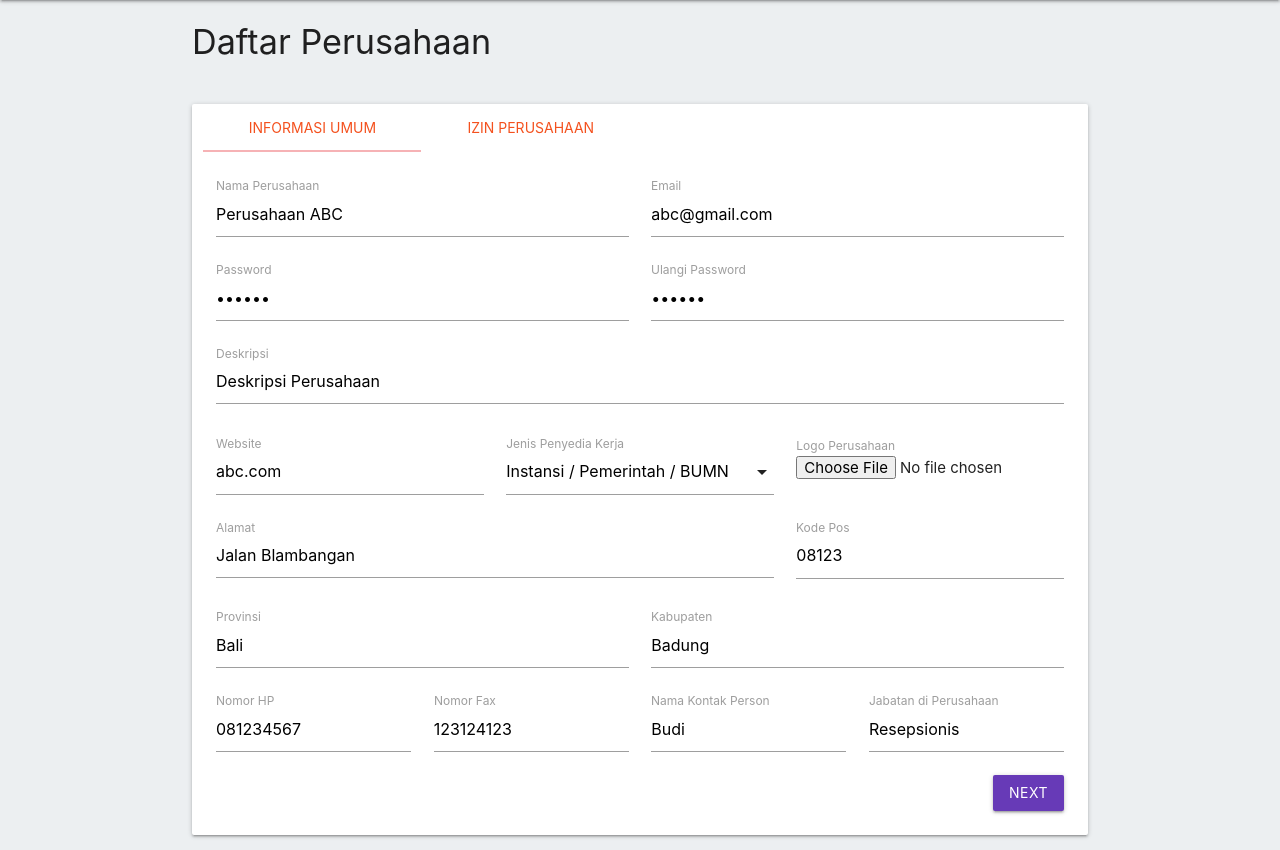
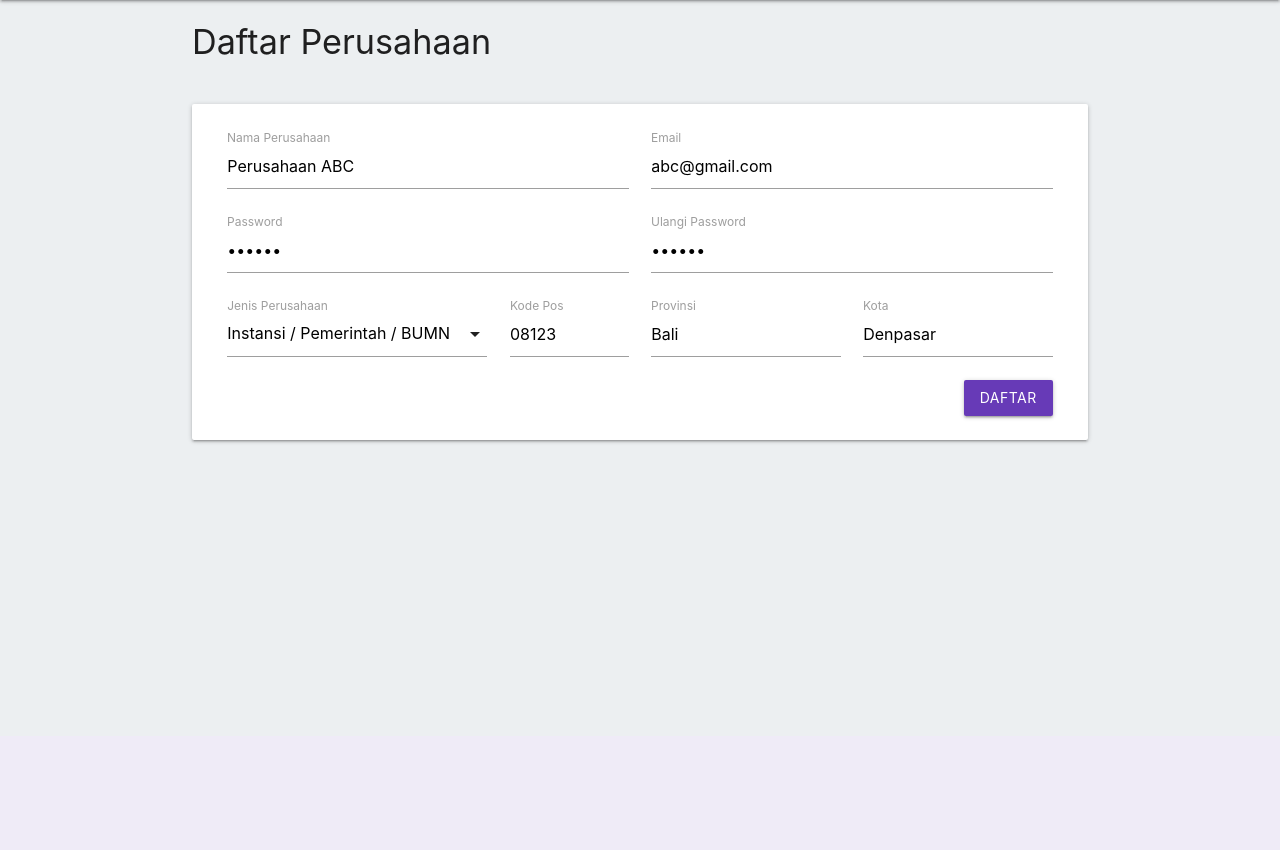
Before and after one commit to gungdesurya/yuda, a CodeIgniter app: page /yuda/daftar/perusahaan in a window 1280 px wide. Shown: the part 64-914 px from the top of the page. After the commit the page ends 508 px from the top, so only its background shows below. Run offline with CodeIgniter, Linux system fonts and the light colour scheme; some libraries are stand-ins or nearby versions.

Commit message:
new db update

```diff
--- a/application/controllers/Daftar.php
+++ b/application/controllers/Daftar.php
@@ -77,55 +77,18 @@ class Daftar extends CI_Controller
 
   public function submitPerusahaan()
   {
-    $config['upload_path'] = "./uploads/logo";
-    $config['allowed_types'] = 'gif|jpg|png';
-    $config['encrypt_name'] = TRUE;
-
-    $this->load->library('upload');
-    $this->upload->initialize($config);
-
     $data = $this->input->post();
-    if ($this->upload->do_upload('logo')) {
-      $upload = $this->upload->data();
-      $data['logo'] = $upload['file_name'];
-    } else return false;
-
-    $config['upload_path'] = "./uploads/file_perusahaan";
-    $this->upload->initialize($config);
-    if ($this->upload->do_upload('akta_pendirian_perusahaan')) {
-      $upload = $this->upload->data();
-      $data['akta_pendirian_perusahaan'] = $upload['file_name'];
-    } else return false;
-
-    if ($this->upload->do_upload('siup')) {
-      $upload = $this->upload->data();
-      $data['siup'] = $upload['file_name'];
-    } else return false;
-
-    if ($this->upload->do_upload('tdp')) {
-      $upload = $this->upload->data();
-      $data['tdp'] = $upload['file_name'];
-    } else return false;
-
-    if ($this->upload->do_upload('situ')) {
-      $upload = $this->upload->data();
-      $data['situ'] = $upload['file_name'];
-    } else return false;
-
-    if ($this->upload->do_upload('izin_lainnya')) {
-      $upload = $this->upload->data();
-      $data['izin_lainnya'] = $upload['file_name'];
-    } else return false;
 
     $this->MPerusahaan->signup($data);
 
     $res = $this->db->get_where('perusahaan', ['email' => $data['email']])->row();
-    $user['id'] = $res->id;
+    $user['id_perusahaan'] = $res->id_perusahaan;
     $user['email'] = $data['email'];
     $user['nama'] = $data['nama_perusahaan'];
     $user['tipe'] = 'perusahaan';
     $user['isLoggedIn'] = true;
     $this->session->set_userdata($user);
-    echo json_encode($res);
+
+    redirect('perusahaan-s/Perusahaan/profil');
   }
 }
--- a/application/controllers/Login.php
+++ b/application/controllers/Login.php
@@ -54,12 +54,13 @@ class Login extends CI_Controller
     $data['password'] = md5($data['password']);
     $user = $this->MPerusahaan->login($data);
     if ($user) {
-      $login['id'] = $user->id;
+      $login['id_perusahaan'] = $user->id_perusahaan;
       $login['email'] = $user->email;
       $login['nama'] = $user->nama_perusahaan;
       $login['tipe'] = 'perusahaan';
       $login['isLoggedIn'] = true;
       $this->session->set_userdata($login);
+
 
       redirect('perusahaan-s/perusahaan/profil', 'refresh');
     } else {
--- a/application/controllers/perusahaan-s/Perusahaan.php
+++ b/application/controllers/perusahaan-s/Perusahaan.php
@@ -16,7 +16,7 @@ class Perusahaan extends CI_Controller
     if (!$data['isLoggedIn']) redirect(base_url() . 'Home', 'refresh');
 
     $data['lowongan'] = $this->MLowongan->getLowonganPerusahaan($this->session->userdata('id'));
-    $data['perusahaan'] = $this->MPerusahaan->getOne($this->session->userdata('id'));
+    $data['perusahaan'] = $this->MPerusahaan->getOne($this->session->userdata('id_perusahaan'));
 
     $this->load->view('header', $data);
     $this->load->view('perusahaan/perusahaan/profil', $data);
--- a/application/models/MLowongan.php
+++ b/application/models/MLowongan.php
@@ -52,9 +52,9 @@ class MLowongan extends CI_Model
   {
     return $this->db
       ->select('lowongan.*, perusahaan.nama_perusahaan, kategori.kategori')
-      ->where('id_perusahaan', $id)
-      ->join('perusahaan', 'perusahaan.id = lowongan.id_perusahaan')
-      ->join('kategori', 'kategori.id = lowongan.kategori_pekerjaan')
+      ->where('perusahaan.id_perusahaan', $id)
+      ->join('perusahaan', 'perusahaan.id_perusahaan = lowongan.id_perusahaan')
+      ->join('kategori', 'kategori.id = lowongan.kategori')
       ->get('lowongan')
       ->result();
   }
--- a/application/models/MPerusahaan.php
+++ b/application/models/MPerusahaan.php
@@ -6,25 +6,16 @@ class MPerusahaan extends CI_Model
 
   public function signup($data)
   {
+    // print_r($data);
     $param = new stdClass();
+    $param->id_perusahaan = generateRandomString();
     $param->email = $data['email'];
     $param->password = md5($data['password']);
     $param->nama_perusahaan = $data['nama_perusahaan'];
-    $param->deskripsi = $data['deskripsi'];
-    $param->bidang_perusahaan = $data['bidang_perusahaan'];
-    $param->logo = $data['logo'];
-    $param->alamat = $data['alamat'];
-    $param->kode_pos = $data['kode_pos'];
-    $param->provinsi = $data['provinsi'];
-    $param->kabupaten = $data['kabupaten'];
-    $param->no_hp = $data['no_hp'];
-    $param->nama_kontak = $data['nama_kontak'];
-    $param->jabatan_perusahaan = $data['jabatan_perusahaan'];
-    $param->akta_pendirian_perusahaan = $data['akta_pendirian_perusahaan'];
-    $param->siup = $data['siup'];
-    $param->tdp = $data['tdp'];
-    $param->situ = $data['situ'];
-    $param->izin_lainnya = $data['izin_lainnya'];
+    $param->jenis_perusahaan = $data['jenis_perusahaan'];
+    $param->pen_kodepos = $data['pen_kodepos'];
+    $param->pen_provinsi = $data['pen_provinsi'];
+    $param->pen_kota = $data['pen_kota'];
 
     return $this->db->insert('perusahaan', $param);
   }
@@ -36,6 +27,17 @@ class MPerusahaan extends CI_Model
 
   public function getOne($id)
   {
-    return $this->db->where('id', $id)->get('perusahaan')->row();
+    return $this->db->where('id_perusahaan', $id)->get('perusahaan')->row();
   }
 }
+
+function generateRandomString($length = 32)
+{
+  $characters = '0123456789abcdefghijklmnopqrstuvwxyzABCDEFGHIJKLMNOPQRSTUVWXYZ';
+  $charactersLength = strlen($characters);
+  $randomString = '';
+  for ($i = 0; $i < $length; $i++) {
+    $randomString .= $characters[rand(0, $charactersLength - 1)];
+  }
+  return $randomString;
+}
--- a/application/views/register-perusahaan.php
+++ b/application/views/register-perusahaan.php
@@ -1,18 +1,9 @@
 <div class="container">
   <h4>Daftar Perusahaan</h4>
   <br>
-  <div class="card">
-    <div class="row">
-      <div class="col s12">
-        <ul class="tabs" id="tabs">
-          <li class="tab col s3" id="menu1"><a class="active deep-orange-text text-darken-1" href="#test1">Informasi Umum</a></li>
-          <li class="tab col s3 disabled" id="menu2"><a class=" deep-orange-text text-darken-1" href="#test2">Izin Perusahaan</a></li>
-        </ul>
-      </div>
-    </div>
+  <div class="card" style="padding: 24px;">
 
-    <div id="test1" class="col s12" style="padding: 24px">
-      <form class="row" id="form1">
+    <form class="row" action="<?= site_url('Daftar/submitPerusahaan') ?>" method="POST">
       <div class="input-field col s12 m6">
         <input id="nama_perusahaan" type="text" name="nama_perusahaan" required value="Perusahaan ABC">
         <label for="nama_perusahaan">Nama Perusahaan</label>
@@ -33,176 +24,38 @@
         <label for="confirm_password">Ulangi Password</label>
       </div>
 
-        <div class="input-field col s12">
-          <textarea id="deskripsi" name="deskripsi" class="materialize-textarea" required>Deskripsi Perusahaan</textarea>
-          <label for="deskripsi">Deskripsi</label>
+      <div class="input-field col s12 m6 l4">
+        <select name="jenis_perusahaan" id="jenis_perusahaan">
+          <option value="Instansi / Pemerintah / BUMN" selected>Instansi / Pemerintah / BUMN</option>
+          <option value="Swasta Lokal">Swasta Lokal</option>
+          <option value="Swasta Asing">Swasta Asing</option>
+          <option value="Umum/Perorangan">Umum/Perorangan</option>
+          <option value="Umum/Kelompok Organisasi">Umum/Kelompok Organisasi</option>
+          <option value="Umum/Kelompok Organisasi">Umum/Kelompok Organisasi</option>
+          <option value="PPTKIS">PPTKIS</option>
+          <option value="LPK">LPK</option>
+        </select>
+        <label for="jenis_perusahaan">Jenis Perusahaan</label>
       </div>
 
-        <div class="input-field col s12 m4">
-          <input id="website" type="text" name="website" required value="abc.com">
-          <label for="website">Website</label>
+      <div class="input-field col s12 m6 l2">
+        <input id="pen_kodepos" type="number" name="pen_kodepos" required value="08123">
+        <label for="pen_kodepos">Kode Pos</label>
       </div>
 
-        <div class="input-field col s12 m4">
-          <select name="bidang_perusahaan" id="bidang_perusahaan">
-            <option value="1" selected>Instansi / Pemerintah / BUMN</option>
-            <option value="2">Swasta Lokal</option>
-            <option value="3">Swasta Asing</option>
-          </select>
-          <label for="bidang_perusahaan">Jenis Penyedia Kerja</label>
+      <div class="input-field col s12 m6 l3">
+        <input id="pen_provinsi" type="text" name="pen_provinsi" required value="Bali">
+        <label for="pen_provinsi">Provinsi</label>
       </div>
 
-        <div class="col s12 m4">
-          <label class="custom-file-label" for="customFile">Logo Perusahaan</label>
-          <input type="file" class="custom-file-input" id="customFile" name="logo" required>
-        </div>
-
-        <div class="input-field col s12 m8">
-          <textarea id="alamat" name="alamat" class="materialize-textarea" required>Jalan Blambangan</textarea>
-          <label for="alamat">Alamat</label>
-        </div>
-
-        <div class="input-field col s12 m4">
-          <input id="kode_pos" type="number" name="kode_pos" required value="08123">
-          <label for="kode_pos">Kode Pos</label>
-        </div>
-
-        <div class="input-field col s12 m6">
-          <input id="provinsi" type="text" name="provinsi" required value="Bali">
-          <label for="provinsi">Provinsi</label>
-        </div>
-
-        <div class="input-field col s12 m6">
-          <input id="kabupaten" type="text" name="kabupaten" required value="Badung">
-          <label for="kabupaten">Kabupaten</label>
-        </div>
-
-        <div class="input-field col s12 m3">
-          <input id="no_hp" type="text" name="no_hp" required value="081234567">
-          <label for="no_hp">Nomor HP</label>
-        </div>
-
-        <div class="input-field col s12 m3">
-          <input id="no_fax" type="text" name="no_fax" required value="123124123">
-          <label for="no_fax">Nomor Fax</label>
-        </div>
-
-        <div class="input-field col s12 m3">
-          <input id="nama_kontak" type="text" name="nama_kontak" value="Budi">
-          <label for="nama_kontak">Nama Kontak Person</label>
-        </div>
-
-        <div class="input-field col s12 m3">
-          <input id="jabatan_perusahaan" type="text" name="jabatan_perusahaan" value="Resepsionis">
-          <label for="jabatan_perusahaan">Jabatan di Perusahaan</label>
+      <div class="input-field col s12 m6 l3">
+        <input id="pen_kota" type="text" name="pen_kota" required value="Denpasar">
+        <label for="pen_kota">Kota</label>
       </div>
 
       <div class="col s12 right-align">
-          <input type="submit" value="Next" class="btn deep-purple">
+        <input type="submit" value="Daftar" class="btn deep-purple">
       </div>
     </form>
-    </div>
-
-    <div id="test2" class="col s12" style="padding: 24px">
-      <form class="row" id="form2">
-        <div class="col s12 m6">
-          <div>Akta Pendirian Perusahaan</div>
-        </div>
-        <div class="col s12 m6">
-          <input type="file" id="akta_perusahaan" name="akta_pendirian_perusahaan">
-          <br><br>
-        </div>
-
-        <div class="col s12 m6">
-          <div>SIUP</div>
-        </div>
-        <div class="col s12 m6">
-          <input type="file" id="siup" name="siup">
-          <br><br>
-        </div>
-
-        <div class="col s12 m6">
-          <div>TDP</div>
-        </div>
-        <div class="col s12 m6">
-          <input type="file" id="tdp" name="tdp">
-          <br><br>
-        </div>
-
-        <div class="col s12 m6">
-          <div>SITU</div>
-        </div>
-        <div class="col s12 m6">
-          <input type="file" id="situ" name="situ">
-          <br><br>
-        </div>
-
-        <div class="col s12 m6">
-          <div>Izin Lainnya</div>
-        </div>
-        <div class="col s12 m6">
-          <input type="file" id="izin_lainnya" name="izin_lainnya">
-          <br><br>
-        </div>
-
-        <div class="col s6">
-          <input type="button" value="Back" class="btn red" id="back2">
-        </div>
-        <div class="col s6 right-align">
-          <input type="submit" value="Next" class="btn deep-purple">
-        </div>
-
-      </form>
-    </div>
 
   </div>
-
-  <script>
-    var form = new FormData()
-
-    $(document).ready(function() {
-      $('#form1').submit(function(event) {
-        event.preventDefault();
-
-        let formdata = new FormData(this);
-        for (var pair of formdata.entries()) form.append(pair[0], pair[1]);
-
-        $('#menu2').removeClass('disabled')
-        let instance = M.Tabs.init($('#tabs'))[0]
-        instance.select('test2');
-        $('#menu1').addClass('disabled')
-      });
-
-      $('#form2').submit(function(event) {
-        event.preventDefault();
-
-        let formdata = new FormData(this);
-        for (var pair of formdata.entries()) form.append(pair[0], pair[1]);
-
-        $.ajax({
-          url: '<?= site_url('Daftar/submitPerusahaan') ?>',
-          type: 'POST',
-          data: form,
-          dataType: 'json',
-          cache: false,
-          contentType: false,
-          processData: false,
-          success: function(res) {
-            alert('Terdaftar sebagai perusahaan!');
-            window.location.href = "<?= site_url('perusahaan-s/perusahaan/profil') ?>";
-          },
-          error: function() {
-            alert("error occured");
-          }
-        });
-
-      });
-
-      $('#back2').click(function(event) {
-        $('#menu1').removeClass('disabled')
-        let instance = M.Tabs.init($('#tabs'))[0]
-        instance.select('test1');
-        $('#menu2').addClass('disabled')
-      })
-    });
-  </script>
```
Also changed, not shown: application/views/perusahaan/perusahaan/profil.php (+7 -10 lines), db3.sql (added, +223 -0 lines), 1 other file. Lines whose indentation alone changed are shown as unchanged.
